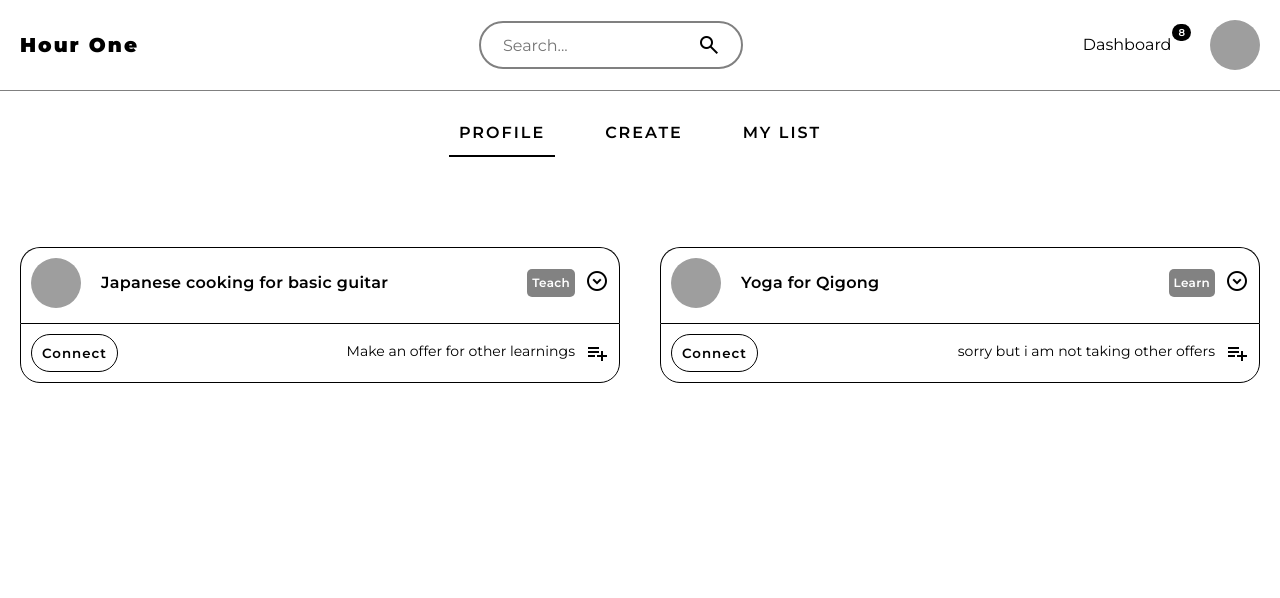
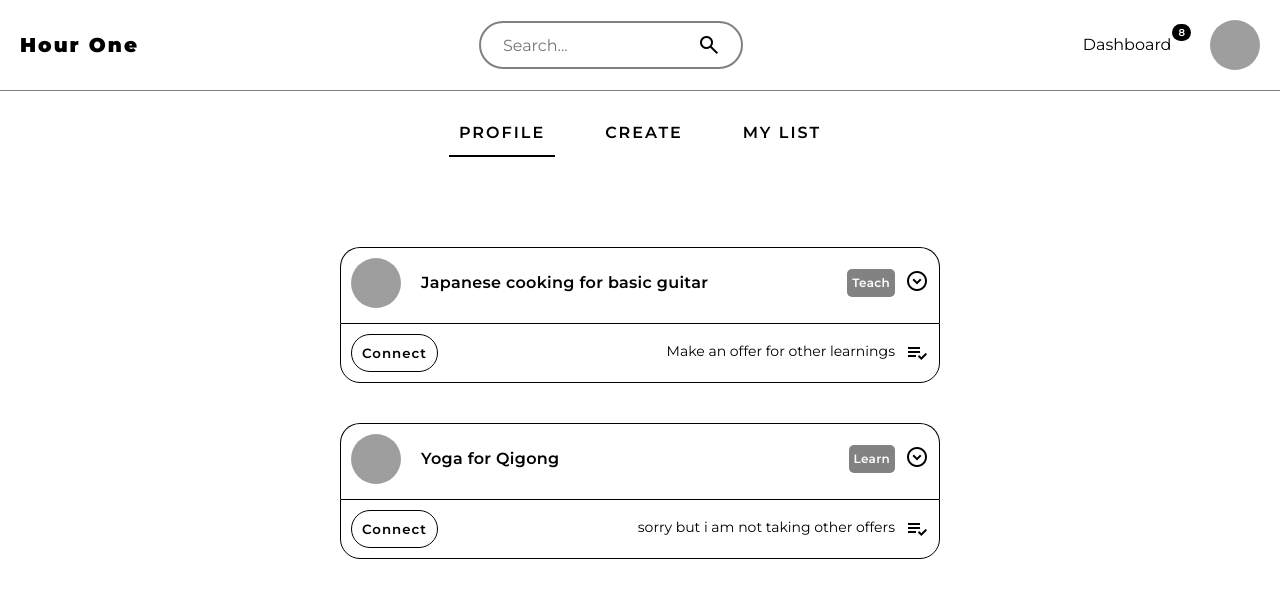
Before and after one commit to n4mr3g/hour-one, a React (Vite) app in the folder client/: page /app/dashboard in a window 1280 px wide. Shown: the top 598 px of the page. Built offline with nearby package versions, Linux system fonts and the light colour scheme; grey boxes are pictures that could not be loaded.

Commit message:
:sparkles: feat: dashboard now shows user selected offers

```diff
--- a/client/src/components/Ad/Ad.tsx
+++ b/client/src/components/Ad/Ad.tsx
@@ -31,7 +31,7 @@ export default function Ad({ ad }) {
         <div className="interests-logo-message">
           <p> {ad.interests} </p>
           <span className="material-symbols-outlined favorite">
-            playlist_add
+            playlist_add_check
           </span>
         </div>
       </div>
--- a/client/src/components/Dashboard/dashboard.css
+++ b/client/src/components/Dashboard/dashboard.css
@@ -2,5 +2,6 @@
   display: flex;
   justify-content: center;
   margin-top: 50px;
-  align-items: start;
+  align-items: center;
+  flex-direction: column;
 }
```
